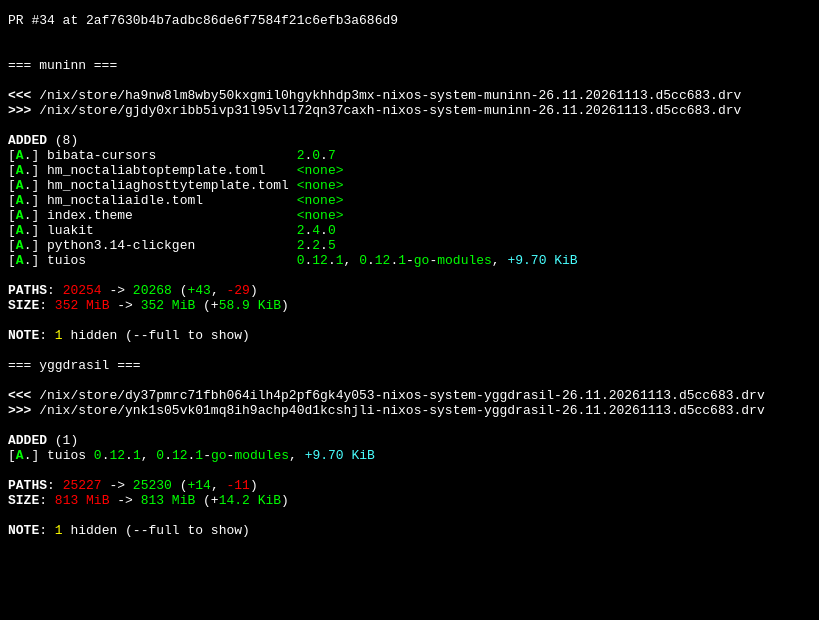
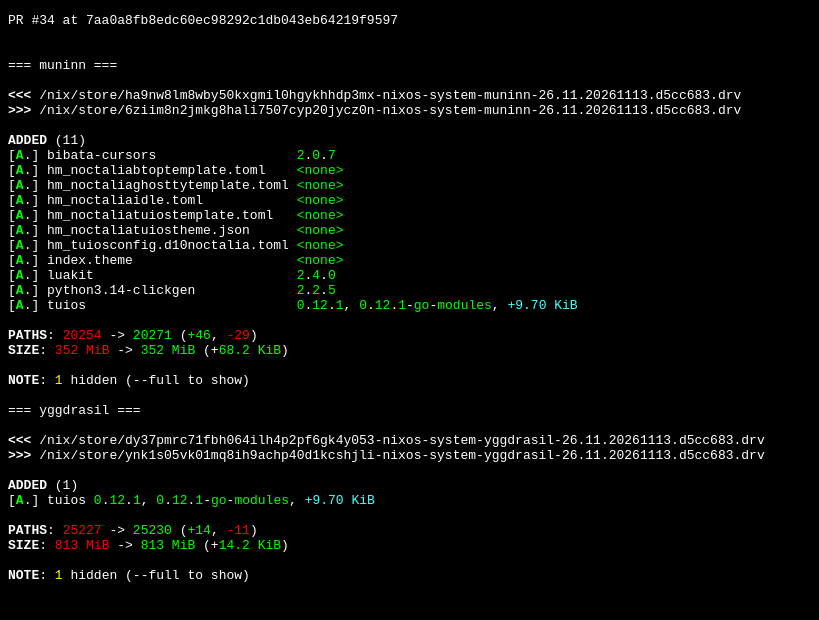
Before and after one commit to trent-maetzold/dotfiles, a plain HTML site: page pr-34/index.html in a window 1280 px wide. Shown: the whole page, without its empty margins (0-819 px from the left). Drawn offline with Linux system fonts and the light colour scheme.

Commit message:
Update host diff previews

```diff
--- a/pr-34/index.html
+++ b/pr-34/index.html
@@ -8,26 +8,29 @@
 </head>
 <body style="color:white; background-color:black">
 <pre>
-PR #34 at 2af7630b4b7adbc86de6f7584f21c6efb3a686d9
+PR #34 at 7aa0a8fb8edc60ec98292c1db043eb64219f9597
 
 
 === muninn ===
 
 <span style="font-weight:bold;">&lt;&lt;&lt;</span> /nix/store/ha9nw8lm8wby50kxgmil0hgykhhdp3mx-nixos-system-muninn-26.11.20261113.d5cc683.drv
-<span style="font-weight:bold;">&gt;&gt;&gt;</span> /nix/store/gjdy0xribb5ivp31l95vl172qn37caxh-nixos-system-muninn-26.11.20261113.d5cc683.drv
+<span style="font-weight:bold;">&gt;&gt;&gt;</span> /nix/store/6ziim8n2jmkg8hali7507cyp20jycz0n-nixos-system-muninn-26.11.20261113.d5cc683.drv
 
-<span style="font-weight:bold;">ADDED</span> (8)
+<span style="font-weight:bold;">ADDED</span> (11)
 [<span style="font-weight:bold;color:lime;">A</span>.] bibata-cursors                  <span style="color:lime;">2</span>.<span style="color:lime;">0</span>.<span style="color:lime;">7</span>
 [<span style="font-weight:bold;color:lime;">A</span>.] hm_noctaliabtoptemplate.toml    <span style="color:lime;">&lt;none&gt;</span>
 [<span style="font-weight:bold;color:lime;">A</span>.] hm_noctaliaghosttytemplate.toml <span style="color:lime;">&lt;none&gt;</span>
 [<span style="font-weight:bold;color:lime;">A</span>.] hm_noctaliaidle.toml            <span style="color:lime;">&lt;none&gt;</span>
+[<span style="font-weight:bold;color:lime;">A</span>.] hm_noctaliatuiostemplate.toml   <span style="color:lime;">&lt;none&gt;</span>
+[<span style="font-weight:bold;color:lime;">A</span>.] hm_noctaliatuiostheme.json      <span style="color:lime;">&lt;none&gt;</span>
+[<span style="font-weight:bold;color:lime;">A</span>.] hm_tuiosconfig.d10noctalia.toml <span style="color:lime;">&lt;none&gt;</span>
 [<span style="font-weight:bold;color:lime;">A</span>.] index.theme                     <span style="color:lime;">&lt;none&gt;</span>
 [<span style="font-weight:bold;color:lime;">A</span>.] luakit                          <span style="color:lime;">2</span>.<span style="color:lime;">4</span>.<span style="color:lime;">0</span>
 [<span style="font-weight:bold;color:lime;">A</span>.] python3.14-clickgen             <span style="color:lime;">2</span>.<span style="color:lime;">2</span>.<span style="color:lime;">5</span>
 [<span style="font-weight:bold;color:lime;">A</span>.] tuios                           <span style="color:lime;">0</span>.<span style="color:lime;">12</span>.<span style="color:lime;">1</span>, <span style="color:lime;">0</span>.<span style="color:lime;">12</span>.<span style="color:lime;">1</span>-<span style="color:lime;">go</span>-<span style="color:lime;">modules</span>, <span style="filter: contrast(70%) brightness(190%);color:aqua;">+9.70 KiB</span>
 
-<span style="font-weight:bold;">PATHS</span>: <span style="color:red;">20254</span> -&gt; <span style="color:lime;">20268</span> (<span style="color:lime;">+43</span>, <span style="color:red;">-29</span>)
-<span style="font-weight:bold;">SIZE</span>: <span style="color:red;">352 MiB</span> -&gt; <span style="color:lime;">352 MiB</span> (+<span style="color:lime;">58.9 KiB</span>)
+<span style="font-weight:bold;">PATHS</span>: <span style="color:red;">20254</span> -&gt; <span style="color:lime;">20271</span> (<span style="color:lime;">+46</span>, <span style="color:red;">-29</span>)
+<span style="font-weight:bold;">SIZE</span>: <span style="color:red;">352 MiB</span> -&gt; <span style="color:lime;">352 MiB</span> (+<span style="color:lime;">68.2 KiB</span>)
 
 <span style="font-weight:bold;">NOTE</span>: <span style="color:yellow;">1</span> hidden (--full to show)
 
```
